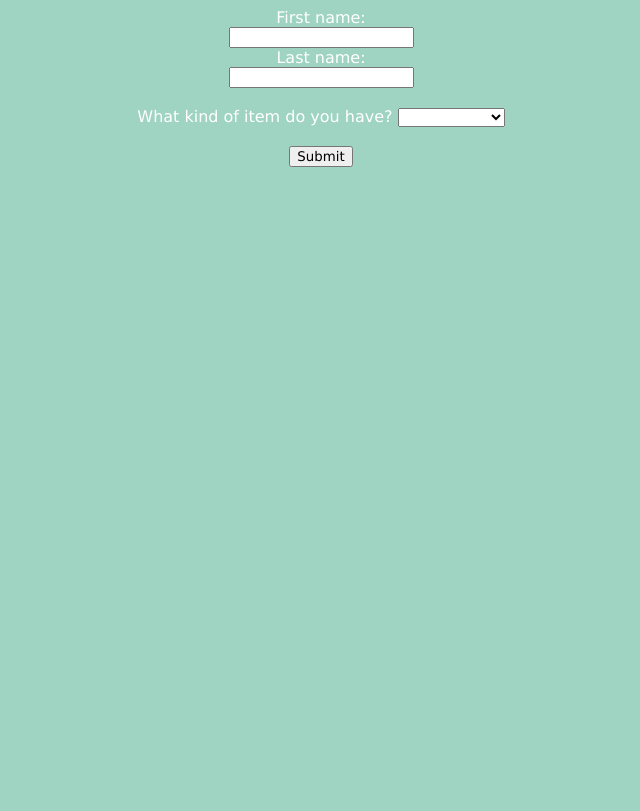
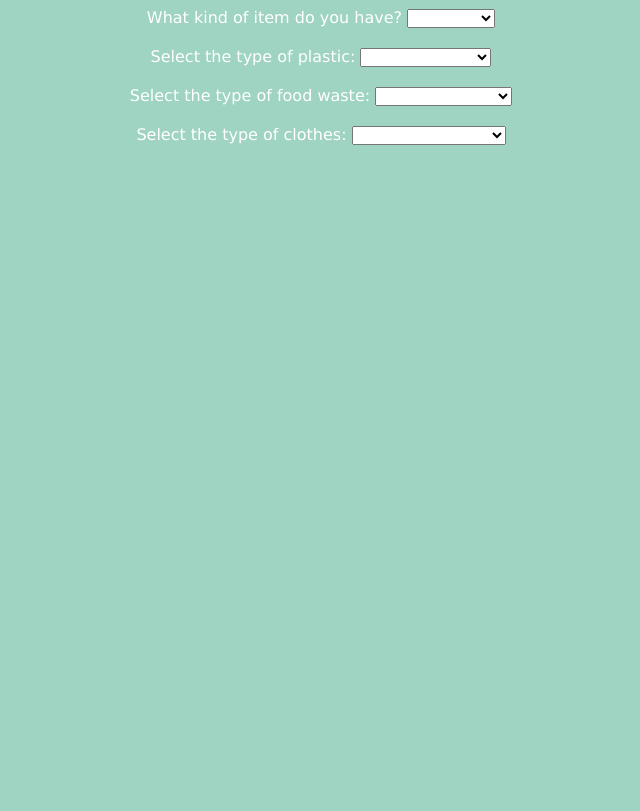
Before and after one commit to anugondi/pearlhacks2022-1, a Flask app: page /quiz in a window 1280 px wide. Shown: the whole page, without its empty margins (319-959 px from the left). After the commit the page ends 145 px from the top, so only its background shows below. Run offline with Flask 2, Linux system fonts and the light colour scheme.

Commit message:
Progress
Co-authored-by: Annie Pi <api9@unc.edu>
Co-authored-by: Anusha Gondi <anugondi@users.noreply.github.com>
Co-authored-by: Christina Yi <cdyi51@users.noreply.github.com>
Co-authored-by: Tony Ma <toekneema@users.noreply.github.com>

```diff
--- a/app.py
+++ b/app.py
@@ -1,4 +1,5 @@
 from flask import Flask, render_template, request
+from home import main, charity, plastic, single_use_plastic, hard_plastic, food, clothes, electronics
 
 app: Flask = Flask(__name__)
 
@@ -9,9 +10,16 @@ def index():
 @app.route('/quiz', methods=["GET", "POST"])
 def quiz():
     if request.method == "POST":
-        return render_template("result.html")
+        item_type: str = request.form['item']
+        plastic_type: str = request.form['type of plastic']
+        food_type: str = request.form['food']
+        clothes_item: str = request.form['clothes']
+        result: str="" #final result, fix later
+        main()
+
+
+        return render_template("result.html", result=result)
     return render_template("quiz.html")
-
 
 if __name__ == '__main__':
     app.run(debug=True)
--- a/templates/quiz.html
+++ b/templates/quiz.html
@@ -2,33 +2,49 @@
 <html lang="en">
     <head>
         <meta charset="UTF-8">
-        <title>quiz page but we can change this</title>
+        <title>finally worked!!!</title>
         <link rel='stylesheet' href='/static/styles.css'/>
     </head>
-    <body class="main-grid">
+    <body class="quiz-grid">
         <header>
         <form method="post">
-            <label for="fname">First name:</label>
-            <br />
-            <input type="text" name="fname">
-            <br />
-            <label for="lname">Last name:</label>
-            <br />
-            <input type="text" name="lname">
-            <br />
+            <label class="question" for="item_type">What kind of item do you have?</label>
+            <select name="item">
+                <option></option>
+                <option value="Clothes">Clothes</option>
+                <option value="Food">Food</option>
+                <option value="Electroincs">Electronics</option>
+                <option value="Plastic">Plastic</option>
+            </select>
             <br>
-            <label for="animal">What kind of item do you have?</label>
-            <select class="one" name="animal">
-                <option value="lion"></option>
-                <option value="snake">Clothes</option>
-                <option value="eagle">Food</option>
-                <option value="badger">Electronics</option>
-                <option value="badger">Plastic</option>
-                <option value="badger">Old furniture</option>
+            <br>
+            <!-- <input class ="one" type="submit" value="Submit"> -->
+            <label class="question" for="plastic">Select the type of plastic:</label>
+            <select name="type of plastic">
+                <option></option>
+                <option value="Hard Plastic">Hard Plastic</option>
+                <option value="Single-Use">Single-Use Plastic</option>
             </select>
-            <br />
             <br>
-            <input class ="one" type="submit" value="Submit">
+            <br>
+            <label class="question" for="food">Select the type of food waste:</label>
+            <select name="food">
+                <option></option>
+                <option value="Foods that have gone bad">Rotten food</option>
+                <option value="Ingredients I Don't Know What to Do With">Unused ingredients</option>
+            </select>
+            <br>
+            <br>
+            <label class="question" for="clothes">Select the type of clothes:</label>
+            <select name="clothes">
+                <option></option>
+                <option value="Shirts/Tops">Shirts/Tops</option>
+                <option value="Pants/Bottoms">Pants/Bottoms</option>
+                <option value="Undergarmets and Socks">Undergarments/Socks</option>
+            </select>
+            <br>
+            <br>
+
         </form>
     </header>
     </body>
```
Also changed, not shown: templates/result.html (added, +16 -0 lines), README.md, home.py (renamed from main.py).
